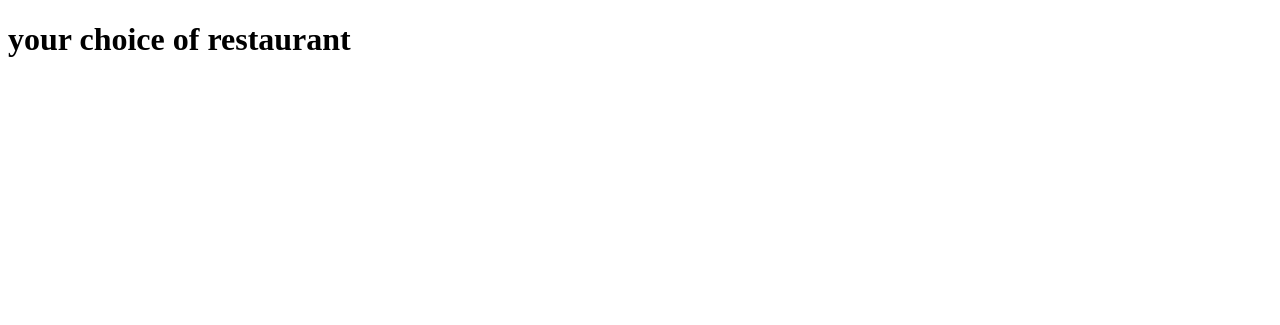
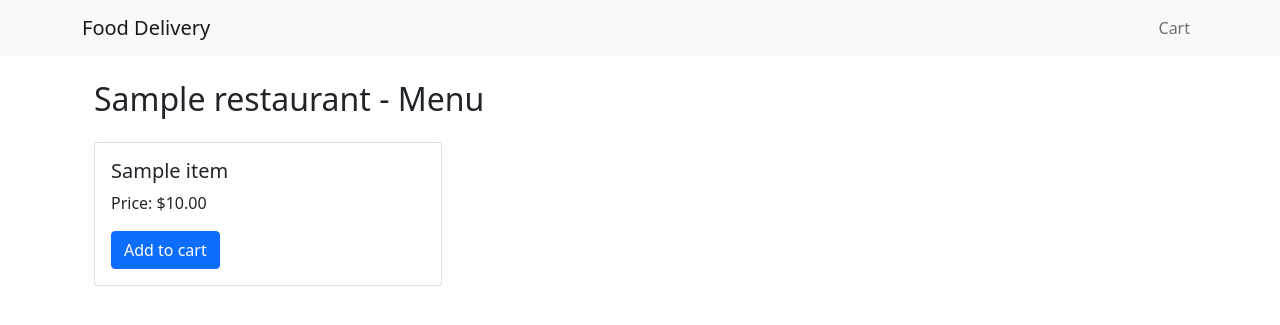
Before and after one commit to kkyrenc/food_delivery, a Django app: page /restaurants/1/ in a window 1280 px wide. Shown: the top 325 px of the page. Run offline with Django 4.2, Linux system fonts and the light colour scheme; tables that the repository leaves empty hold one stand-in row (values such as "Sample post").

Commit message:
add restaurant menu & cart & checkout

```diff
--- a/food_delivery/urls.py
+++ b/food_delivery/urls.py
@@ -28,4 +28,9 @@ urlpatterns = [
     # TODO: order history path needs to take customer_id as 'order_history/<customer_id>'
     path('order_history/', views.order_history_view, name='order_history'),
     path('restaurants/<str:restaurant_id>/', views.restaurant_menu, name='restaurant_menu'),
+    path('cart/add/<str:res_id>/<str:item_name>/', views.add_to_cart, name='add_to_cart'),
+    path('cart/update/<str:item_key>/', views.update_cart, name='update_cart'),
+    path('cart/', views.show_cart, name='show_cart'),
+    path('cart/clear/', views.clear_cart, name='clear_cart'),
+    path('checkout/', views.checkout, name='checkout'),
 ]
--- a/food_delivery_app/views.py
+++ b/food_delivery_app/views.py
@@ -1,4 +1,4 @@
-from django.shortcuts import render
+from django.shortcuts import render, get_object_or_404, redirect
 from .models import (
     Cars,
     Customers,
@@ -12,7 +12,10 @@ from .models import (
     Restaurants,
     Reviews,
 )
-
+from django.utils import timezone
+import uuid
+from decimal import Decimal
+from django.contrib import messages
 
 # Create your views here.
 def test_mysql(request):
@@ -42,6 +45,106 @@ def order_history_view(request):
     return render(request, 'order_history.html')
 
 def restaurant_menu(request, restaurant_id):
-    # Assuming there is a related menu item model, you would query it here
-    menu_items = MenuItems.objects.all().filter(res=restaurant_id)  # Replace with actual related model name if different
-    return render(request, 'restaurant_menu.html', { 'menu_items': menu_items})
+    restaurant = get_object_or_404(Restaurants, res_id=restaurant_id)
+    menu_items = MenuItems.objects.filter(res=restaurant)
+
+    context = {
+        "restaurant": restaurant,
+        "menu_items": menu_items,
+    }
+    return render(request, 'restaurant_menu.html', context)
+
+def add_to_cart(request, res_id, item_name):
+    restaurant = get_object_or_404(Restaurants, res_id=res_id)
+    menu_item = get_object_or_404(MenuItems, res=restaurant, item_name=item_name)
+
+    cart = request.session.get('cart', {})
+
+    item_key = f"{res_id}_{item_name}"
+
+    if item_key in cart:
+        cart[item_key]['quantity'] += 1
+    else:
+        cart[item_key] = {
+            'restaurant_id': res_id,
+            'item_name': item_name,
+            'quantity': 1,
+            'price': str(menu_item.price)
+        }
+
+    request.session['cart'] = cart
+    request.session.modified = True
+    return redirect('restaurant_menu', restaurant_id=res_id)
+
+def update_cart(request, item_key):
+    if request.method == 'POST':
+        cart = request.session.get('cart', {})
+
+        quantity = int(request.POST.get('quantity', 0))
+        if quantity > 0:
+            cart[item_key]['quantity'] = quantity
+        else:
+            if item_key in cart:
+                del cart[item_key]
+
+        request.session['cart'] = cart
+        request.session.modified = True
+
+    return redirect('show_cart')
+
+def show_cart(request):
+    cart = request.session.get('cart', {})
+    total = Decimal('0')
+    cart_items = []
+
+    for item_key, item_data in cart.items():
+        price = Decimal(item_data['price'])
+        quantity = item_data['quantity']
+        subtotal = price * quantity
+
+        cart_items.append({
+            'key': item_key,
+            'name': item_data['item_name'],
+            'price': price,
+            'quantity': quantity,
+            'subtotal': subtotal
+        })
+        total += subtotal
+
+    return render(request, 'cart.html', {
+        'cart_items': cart_items,
+        'total': total
+    })
+
+def clear_cart(request):
+    request.session['cart'] = {}
+    request.session.modified = True
+    return redirect('show_cart')
+
+def checkout(request):
+    cart = request.session.get('cart', {})
+    if not cart:
+        return redirect('show_cart')
+
+    if request.method == 'POST':
+        order = Orders.objects.create(
+            order_id=str(uuid.uuid4()),
+            restaurant_id=next(iter(cart.values()))['restaurant_id'],
+            status='pending',
+            timestamp=timezone.now()
+        )
+
+        for item_data in cart.values():
+            OrderItems.objects.create(
+                order=order,
+                item_name=item_data['item_name'],
+                quantity=item_data['quantity']
+            )
+
+        request.session['cart'] = {}
+        request.session.modified = True
+
+        return render(request, 'checkout_success.html', {'order_id': order.order_id})
+
+    total = sum(Decimal(item['price']) * item['quantity'] for item in cart.values())
+    return render(request, 'checkout.html', {'total': total})
--- /dev/null
+++ b/templates/base.html
@@ -0,0 +1,28 @@
+<!DOCTYPE html>
+<html lang="en">
+<head>
+    <meta charset="UTF-8">
+    <meta name="viewport" content="width=device-width, initial-scale=1.0">
+    <title>Food Delivery System</title>
+    <link href="https://cdn.jsdelivr.net/npm/bootstrap@5.1.3/dist/css/bootstrap.min.css" rel="stylesheet">
+</head>
+<body>
+    <nav class="navbar navbar-expand-lg navbar-light bg-light">
+        <div class="container">
+            <a class="navbar-brand" href="/">Food Delivery</a>
+            <div class="navbar-nav">
+                <a class="nav-link" href="{% url 'show_cart' %}">
+                    Cart
+                </a>
+            </div>
+        </div>
+    </nav>
+
+    <div class="container mt-4">
+        {% block content %}
+        {% endblock %}
+    </div>
+
+    <script src="https://cdn.jsdelivr.net/npm/bootstrap@5.1.3/dist/js/bootstrap.bundle.min.js"></script>
+</body>
+</html>
--- a/templates/restaurant_menu.html
+++ b/templates/restaurant_menu.html
@@ -1,10 +1,52 @@
-<!DOCTYPE html>
-<html lang="en">
-<head>
-<title>your choice of restaurant</title>
-</head>
-<body>
-<h1>your choice of restaurant</h1>
+{% extends 'base.html' %}
 
-</body>
-</html>
+{% block content %}
+<div class="container">
+    <h2>{{ restaurant.name }} - Menu</h2>
+    <div class="row mt-4">
+        {% for item in menu_items %}
+        <div class="col-md-4 mb-4">
+            <div class="card">
+                <div class="card-body">
+                    <h5 class="card-title">{{ item.item_name }}</h5>
+                    <p class="card-text">Price: ${{ item.price }}</p>
+                    <a href="{% url 'add_to_cart' restaurant.res_id item.item_name %}"
+                       class="btn btn-primary add-to-cart">Add to cart</a>
+                </div>
+            </div>
+        </div>
+        {% endfor %}
+    </div>
+</div>
+
+<!-- 居中的 Toast notification -->
+<div class="toast-container position-fixed top-50 start-50 translate-middle">
+    <div id="cartToast" class="toast align-items-center text-white bg-success border-0" role="alert" aria-live="assertive" aria-atomic="true">
+        <div class="d-flex">
+            <div class="toast-body">
+                Item added to cart successfully!
+            </div>
+            <button type="button" class="btn-close btn-close-white me-2 m-auto" data-bs-dismiss="toast" aria-label="Close"></button>
+        </div>
+    </div>
+</div>
+
+<script>
+document.addEventListener('DOMContentLoaded', function() {
+    const addButtons = document.querySelectorAll('.add-to-cart');
+
+    addButtons.forEach(button => {
+        button.addEventListener('click', function(e) {
+            e.preventDefault();
+
+            const toast = new bootstrap.Toast(document.getElementById('cartToast'));
+            toast.show();
+
+            setTimeout(() => {
+                window.location.href = this.href;
+            }, 800);
+        });
+    });
+});
+</script>
+{% endblock %}
```
Also changed, not shown: templates/cart.html (added, +59 -0 lines), templates/checkout.html (added, +14 -0 lines), templates/checkout_success.html (added, +9 -0 lines).
